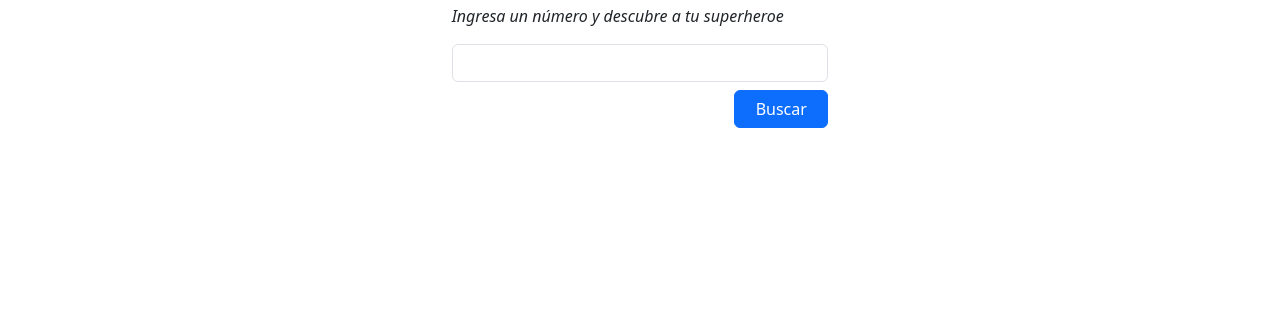
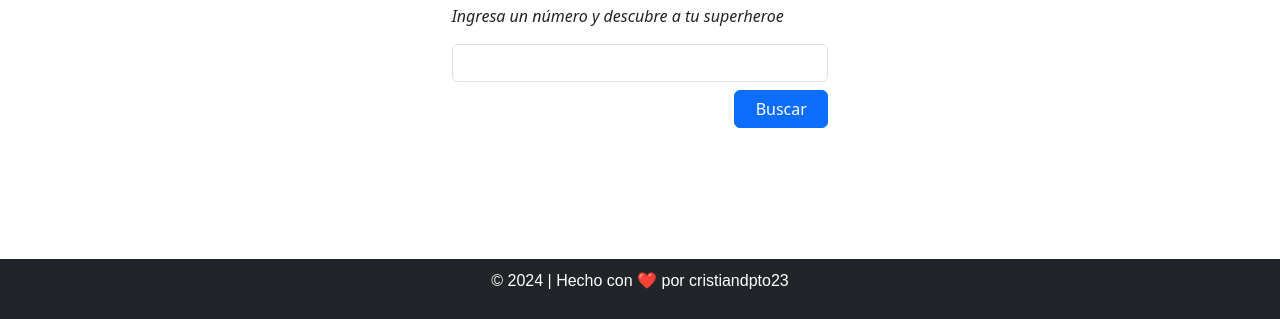
Before and after one commit to cristiandpto23/desafio-fundamentos-de-programacion-en-javascript, a website: page index.html in a window 1280 px wide. Shown: the part 481-800 px from the top of the page. Drawn offline with nearby package versions, Linux system fonts and the light colour scheme.

Commit message:
añade footer

```diff
--- /dev/null
+++ b/assets/sass/layout/_footer.scss
@@ -0,0 +1,19 @@
+.footer {
+    display: flex;
+    position: fixed;
+    bottom: 0;
+    justify-content: center;
+    align-items: center;
+    width: 100%;
+    height: 60px;
+    background-color: #333;
+    color: white;
+    font-family: Arial, sans-serif;
+    text-align: center;
+    vertical-align: middle;
+
+    & a {
+        color: white;
+        text-decoration: none;
+    }
+}
--- a/assets/sass/main.scss
+++ b/assets/sass/main.scss
@@ -9,3 +9,4 @@ themes/
 */
 
 @import 'vendors/bootstrap';
+@import 'layout/footer';
--- a/index.html
+++ b/index.html
@@ -46,6 +46,13 @@
             </section>
         </main>
 
+        <footer class="footer bg-dark">
+            <p>
+                © 2024 | Hecho con ❤️ por
+                <a href="https://github.com/cristiandpto23" target="_blank" rel="noopener noreferrer">cristiandpto23</a>
+            </p>
+        </footer>
+
         <!-- JQuery -->
         <script src="https://code.jquery.com/jquery-3.7.1.min.js"></script>
         <!-- CanvasJS -->
```
Also changed, not shown: assets/css/main.css, 1 other file.
